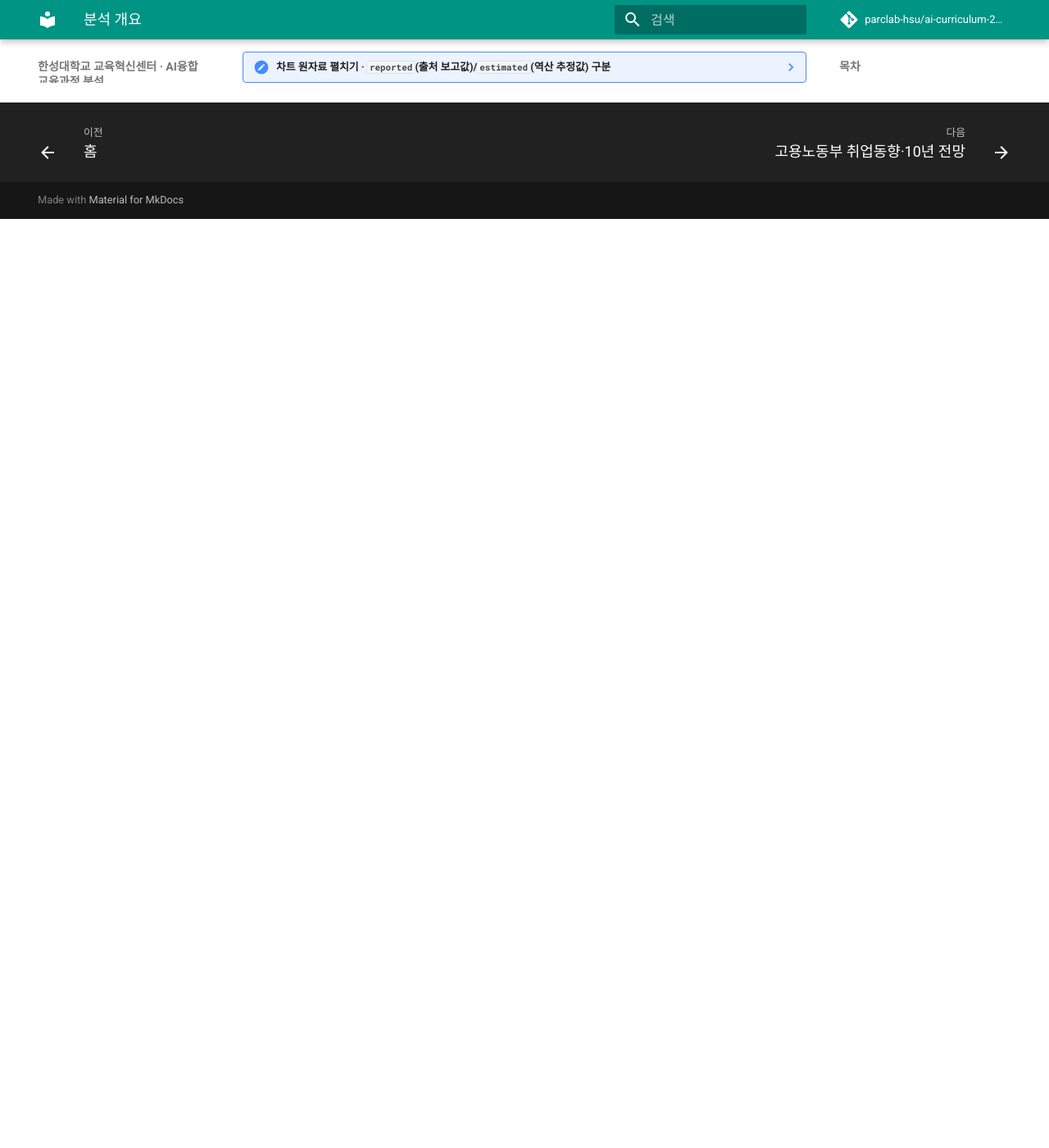
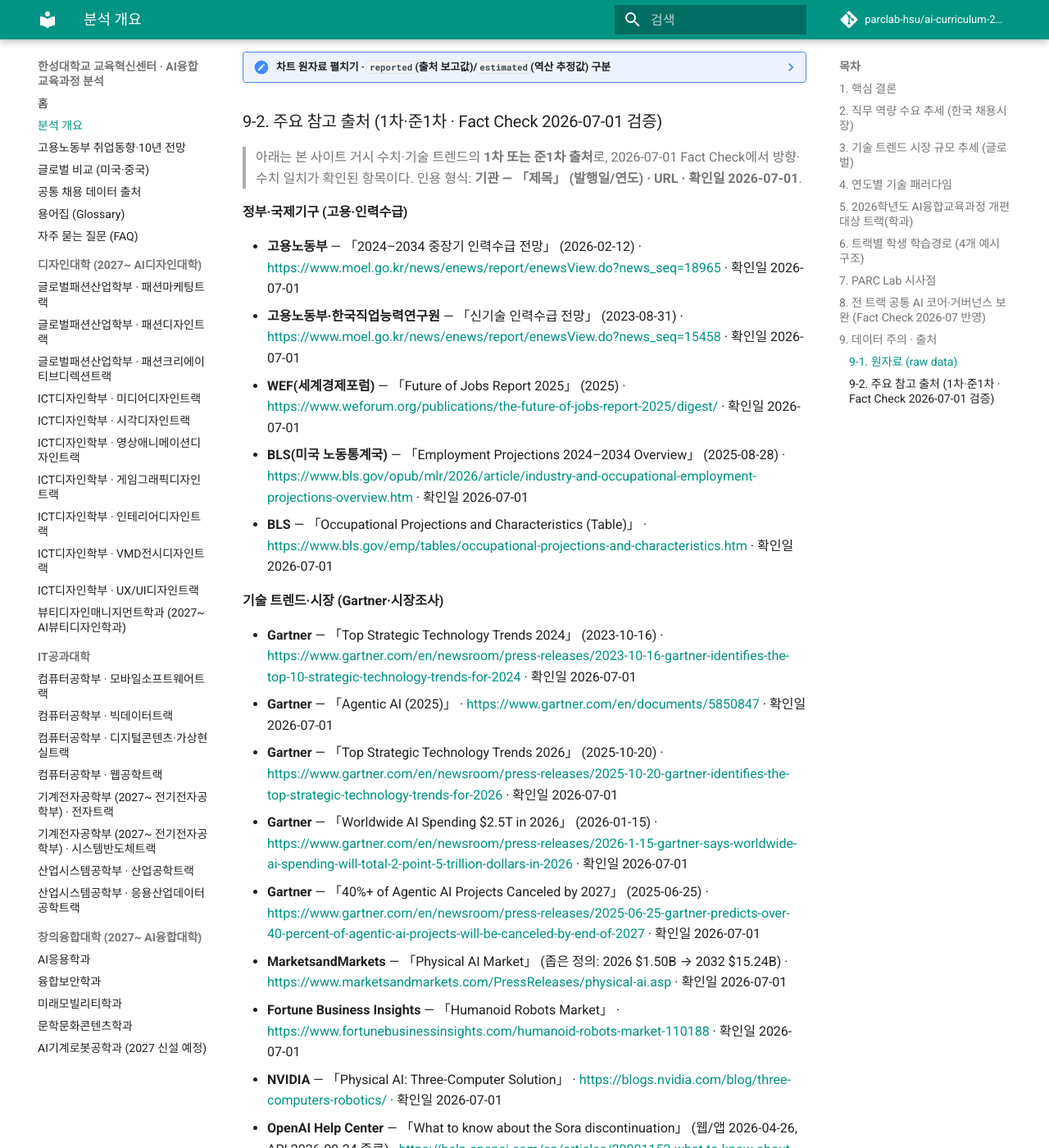
Before and after one commit to parclab-hsu/ai-curriculum-2026, an MkDocs documentation site: the page built from docs/overview.md, in a window 1280 px wide and 1400 px high, scrolled down 6857 px. Shown: the whole window at 82% size. Built offline with MkDocs 1.6.1 and Material for MkDocs 9.7.7, drawn with Linux system fonts in a browser that asks for light colours; comment, search, counter and statistics services are not loaded; before the commit the page ends 7124 px from its top, so only the background shows below that; some of the changed text lies outside the part shown.

Commit message:
overview: 주요 참고 출처(1차·준1차, Fact Check 검증) 섹션 추가
- 9-2 주요 참고 출처: 고용노동부·WEF·BLS·Gartner·M&M·NVIDIA·OpenAI·
  AI기본법·EU AI Act·OWASP·C2PA 등 18개 1차/준1차 출처를
  '기관 — 제목 (발행일) · URL · 확인일' 양식으로 통일 정리
- 재현성·한계 note + 채용 스냅샷 기준 앵커 링크(#5-fact-check-2026-07)
- 원자료 서브섹션 번호 8-1 → 9-1 정정

Co-Authored-By: Claude Opus 4.8 (1M context) <noreply@anthropic.com>

```diff
--- a/docs/overview.md
+++ b/docs/overview.md
@@ -135,7 +135,7 @@
 - **고용노동부·한국고용정보원** — 중장기 인력수급 전망(2024~2034, 2023~2033) · AI 디지털 전환 고용구조 재편 전망
 - **통계청·고용노동부** — 고용동향 (2025)
 
-### 8-1. 원자료 (raw data)
+### 9-1. 원자료 (raw data)
 
 ??? note "차트 원자료 펼치기 · `reported`(출처 보고값)/`estimated`(역산 추정값) 구분"
 
@@ -150,3 +150,37 @@
 
     - `~` 접두 또는 estimated = 인접 연도·성장률로 역산한 추정값(차트의 흐린/사각 마커).
     - 추세선은 3개 연도 선형회귀(`numpy.polyfit`, deg=1) 기울기. 원본 데이터·차트 코드: GitHub `parclab-hsu/tech-trends-2024-2026`.
+
+### 9-2. 주요 참고 출처 (1차·준1차 · Fact Check 2026-07-01 검증)
+
+> 아래는 본 사이트 거시 수치·기술 트렌드의 **1차 또는 준1차 출처**로, 2026-07-01 Fact Check에서 방향·수치 일치가 확인된 항목이다. 인용 형식: **기관 — 「제목」 (발행일/연도) · URL · 확인일 2026-07-01**.
+
+**정부·국제기구 (고용·인력수급)**
+
+- **고용노동부** — 「2024–2034 중장기 인력수급 전망」 (2026-02-12) · <https://www.moel.go.kr/news/enews/report/enewsView.do?news_seq=18965> · 확인일 2026-07-01
+- **고용노동부·한국직업능력연구원** — 「신기술 인력수급 전망」 (2023-08-31) · <https://www.moel.go.kr/news/enews/report/enewsView.do?news_seq=15458> · 확인일 2026-07-01
+- **WEF(세계경제포럼)** — 「Future of Jobs Report 2025」 (2025) · <https://www.weforum.org/publications/the-future-of-jobs-report-2025/digest/> · 확인일 2026-07-01
+- **BLS(미국 노동통계국)** — 「Employment Projections 2024–2034 Overview」 (2025-08-28) · <https://www.bls.gov/opub/mlr/2026/article/industry-and-occupational-employment-projections-overview.htm> · 확인일 2026-07-01
+- **BLS** — 「Occupational Projections and Characteristics (Table)」 · <https://www.bls.gov/emp/tables/occupational-projections-and-characteristics.htm> · 확인일 2026-07-01
+
+**기술 트렌드·시장 (Gartner·시장조사)**
+
+- **Gartner** — 「Top Strategic Technology Trends 2024」 (2023-10-16) · <https://www.gartner.com/en/newsroom/press-releases/2023-10-16-gartner-identifies-the-top-10-strategic-technology-trends-for-2024> · 확인일 2026-07-01
+- **Gartner** — 「Agentic AI (2025)」 · <https://www.gartner.com/en/documents/5850847> · 확인일 2026-07-01
+- **Gartner** — 「Top Strategic Technology Trends 2026」 (2025-10-20) · <https://www.gartner.com/en/newsroom/press-releases/2025-10-20-gartner-identifies-the-top-strategic-technology-trends-for-2026> · 확인일 2026-07-01
+- **Gartner** — 「Worldwide AI Spending $2.5T in 2026」 (2026-01-15) · <https://www.gartner.com/en/newsroom/press-releases/2026-1-15-gartner-says-worldwide-ai-spending-will-total-2-point-5-trillion-dollars-in-2026> · 확인일 2026-07-01
+- **Gartner** — 「40%+ of Agentic AI Projects Canceled by 2027」 (2025-06-25) · <https://www.gartner.com/en/newsroom/press-releases/2025-06-25-gartner-predicts-over-40-percent-of-agentic-ai-projects-will-be-canceled-by-end-of-2027> · 확인일 2026-07-01
+- **MarketsandMarkets** — 「Physical AI Market」 (좁은 정의: 2026 $1.50B → 2032 $15.24B) · <https://www.marketsandmarkets.com/PressReleases/physical-ai.asp> · 확인일 2026-07-01
+- **Fortune Business Insights** — 「Humanoid Robots Market」 · <https://www.fortunebusinessinsights.com/humanoid-robots-market-110188> · 확인일 2026-07-01
+- **NVIDIA** — 「Physical AI: Three-Computer Solution」 · <https://blogs.nvidia.com/blog/three-computers-robotics/> · 확인일 2026-07-01
+- **OpenAI Help Center** — 「What to know about the Sora discontinuation」 (웹/앱 2026-04-26, API 2026-09-24 종료) · <https://help.openai.com/en/articles/20001152-what-to-know-about-the-sora-discontinuation> · 확인일 2026-07-01
+
+**규제·표준 (AI 거버넌스)**
+
+- **국가법령정보센터** — 「인공지능 발전과 신뢰 기반 조성 등에 관한 기본법」 (2026-01-22 시행) · <https://www.law.go.kr/lsInfoP.do?lsiSeq=268543> · 확인일 2026-07-01
+- **European Commission** — 「AI Act (Regulatory Framework)」 (전면 적용 2026-08-02) · <https://digital-strategy.ec.europa.eu/en/policies/regulatory-framework-ai> · 확인일 2026-07-01
+- **OWASP** — 「Top 10 for LLM Applications」 · <https://owasp.org/www-project-top-10-for-large-language-model-applications/> · 확인일 2026-07-01
+- **C2PA(Coalition for Content Provenance and Authenticity)** — 「Content Credentials」 · <https://c2pa.org/> · 확인일 2026-07-01
+
+!!! note "재현성·한계"
+    실시간 채용 플랫폼(사람인·잡코리아·원티드·LinkedIn)의 개별 공고 수는 로그인·WAF·동적 렌더링·조회 시점에 따라 달라져 본 사이트는 독립 재집계하지 않고 **출처 재현성 기준**으로 평가했다([공통 채용 데이터 출처 · 채용공고 스냅샷 기준](data-sources.md#5-fact-check-2026-07)). 시장조사기관 수치는 **정의·범위·발표시점이 명시된 경우만 '확인'**, 여러 시장을 합친 광의 추정은 '부분 확인'으로 구분한다.
```
